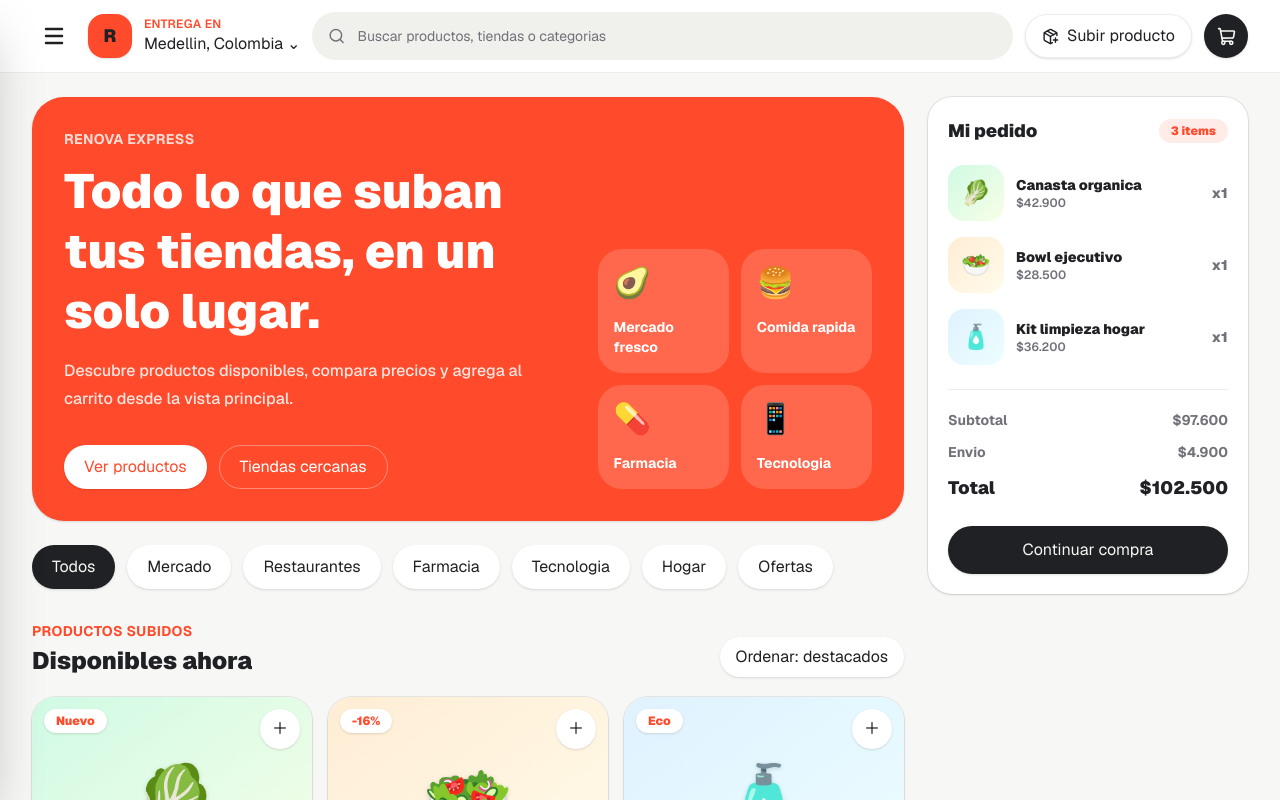
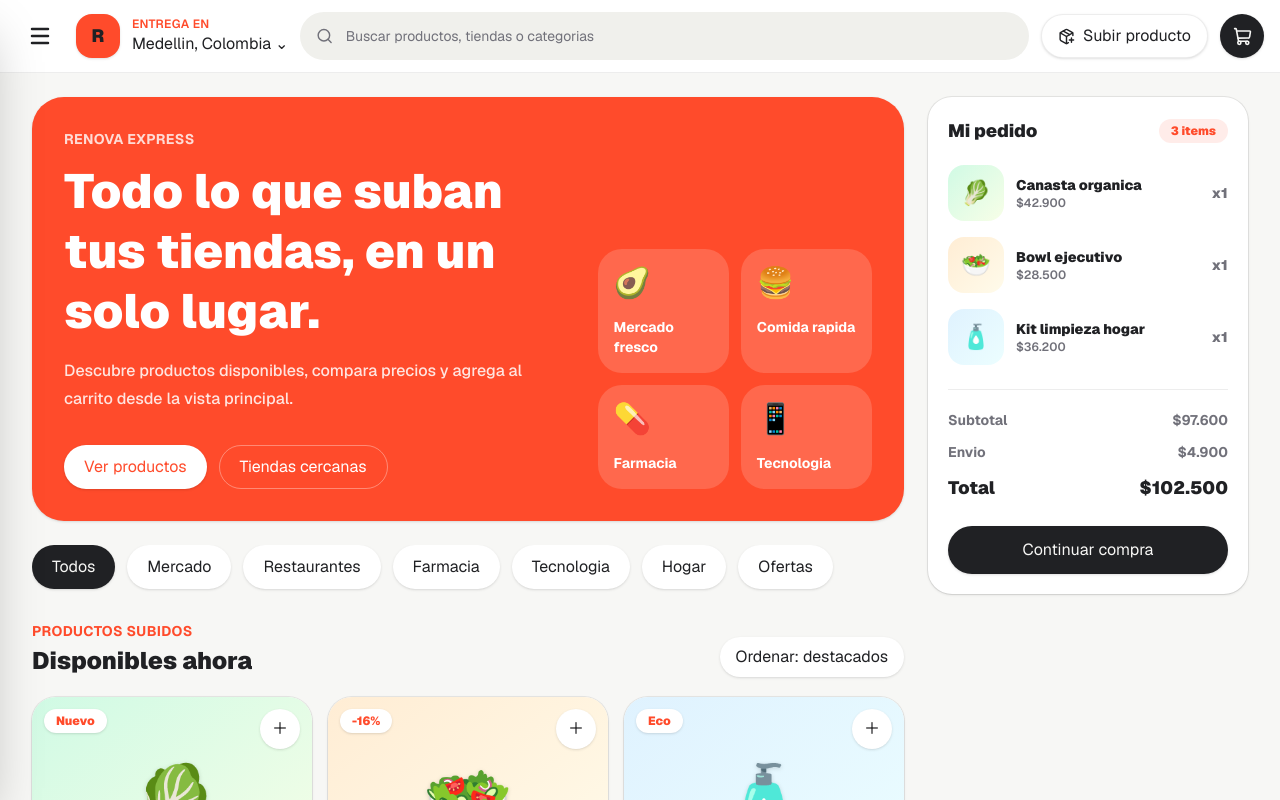
Before and after one commit to Combii0/ReNova, a Next.js app: page / in a window 1280 px wide. Shown: the top 800 px of the page. Built offline with nearby package versions, Linux system fonts and the light colour scheme.

Commit message:
Fix app header menu alignment

```diff
--- a/src/components/AppShell.tsx
+++ b/src/components/AppShell.tsx
@@ -37,10 +37,12 @@ export default function AppShell({ children }: { children: React.ReactNode }) {
   return (
     <div className="min-h-screen bg-[var(--app-bg)] text-[var(--app-text)]">
       <header className="sticky top-0 z-30 border-b border-[var(--app-border)] bg-[var(--app-surface)]/95 backdrop-blur">
-        <div className="mx-auto flex max-w-7xl items-center gap-3 px-4 py-3 sm:px-6 lg:px-8">
+        <div className="flex w-full items-center gap-3 px-2 py-3 sm:px-3 lg:px-4">
           <button
-            className="flex h-11 w-11 shrink-0 items-center justify-center rounded-full text-[var(--app-text)] transition hover:bg-[var(--app-soft)]"
+            type="button"
+            className="flex h-12 w-12 shrink-0 items-center justify-center rounded-full text-[var(--app-text)] transition hover:bg-[var(--app-soft)]"
             onClick={() => setIsMenuOpen(true)}
+            aria-expanded={isMenuOpen}
             aria-label="Abrir menu"
           >
             <Menu size={24} strokeWidth={2.5} />
@@ -90,6 +92,7 @@ export default function AppShell({ children }: { children: React.ReactNode }) {
 
       {isMenuOpen ? (
         <button
+          type="button"
           className="fixed inset-0 z-40 bg-black/35"
           onClick={() => setIsMenuOpen(false)}
           aria-label="Cerrar menu"
@@ -112,6 +115,7 @@ export default function AppShell({ children }: { children: React.ReactNode }) {
             </span>
           </Link>
           <button
+            type="button"
             className="flex h-10 w-10 items-center justify-center rounded-full hover:bg-[var(--app-soft)]"
             onClick={() => setIsMenuOpen(false)}
             aria-label="Cerrar menu"
```
